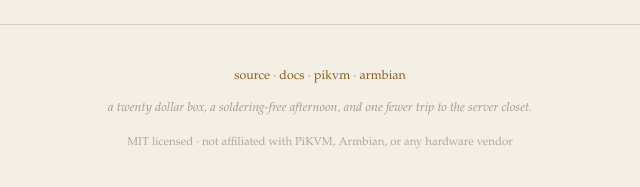
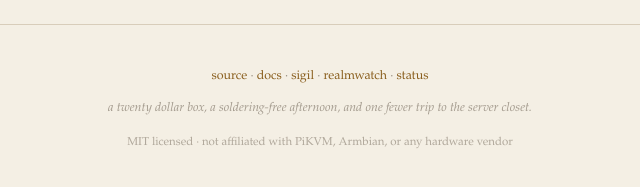
Before and after one commit to jphein/rk3318-tvbox-kvm, a plain HTML site: page index.html in a window 1280 px wide. Shown: the part 4728-4915 px from the top of the page, 320-960 px from the left. Drawn offline with Linux system fonts and the light colour scheme.

Commit message:
style: house share-footer idiom with verified sibling links
Follows the lexicon footer pattern (dot-separated siblings row over a
single closing line) now that public identity is settled.

Every sibling was checked unauthenticated for a public 200 first, because
the pattern this copies links some hosts that are not publicly resolvable:
clock./lexicon./sigil./ember.realm.watch all fail to resolve from outside,
so they are omitted rather than shipped as dead links on a public page.
Only status.realm.watch and the GitHub repos survive that check.

Co-Authored-By: Claude Opus 5 <noreply@anthropic.com>

```diff
--- a/index.html
+++ b/index.html
@@ -528,17 +528,20 @@ ssh root@<b>&lt;box-ip&gt;</b> 'ls /sys/class/udc/ &amp;&amp; ls -l /dev/hidg0 /
 </section>
 
 <footer>
-  <!-- FOOTER: matches the house idiom (centered, muted, small, subtle top rule,
-       dot-separated siblings row + a single closing line). Note there is no
-       single canonical share footer across the projects -- lexicon has a
+  <!-- FOOTER: the house share-footer idiom -- centered, muted, small, subtle top
+       rule, a dot-separated siblings row, then a single closing line.
+       Note there is no one canonical footer across the projects: lexicon has a
        siblings+aphorism footer, status builds a different one in JS, and
-       realm-sigil ships no helper -- so this matches the idiom rather than
-       copying either verbatim. -->
+       realm-sigil ships no helper at all. This follows the lexicon idiom.
+       Every sibling below was checked unauthenticated for a public 200 --
+       clock./lexicon./sigil./ember.realm.watch do NOT resolve from the public
+       internet, so they are deliberately omitted rather than shipped dead. -->
   <div class="siblings">
     <a href="https://github.com/jphein/rk3318-tvbox-kvm">source</a> ·
     <a href="docs/01-hardware.md">docs</a> ·
-    <a href="https://pikvm.org/">pikvm</a> ·
-    <a href="https://www.armbian.com/">armbian</a>
+    <a href="https://github.com/jphein/realm-sigil">sigil</a> ·
+    <a href="https://github.com/jphein/realmwatch">realmwatch</a> ·
+    <a href="https://status.realm.watch">status</a>
   </div>
   <div class="line">a twenty dollar box, a soldering-free afternoon, and one fewer trip to the server closet.</div>
   <div class="lic">MIT licensed · not affiliated with PiKVM, Armbian, or any hardware vendor</div>
```
